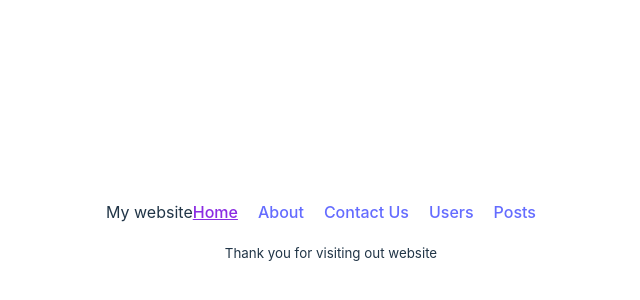
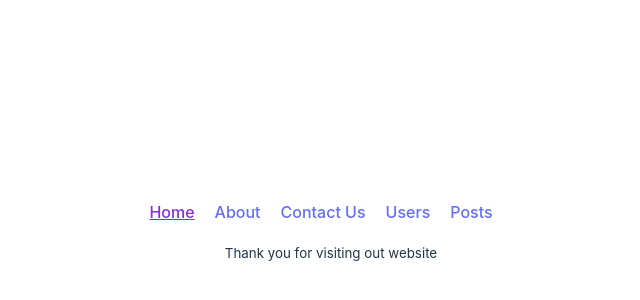
Before and after one commit to NLucky320/intro-to-router, a React (Vite) app: page / in a window 1280 px wide. Shown: the part 160-460 px from the top of the page, without its empty margins (309-949 px from the left). Built offline with nearby package versions, Linux system fonts and the light colour scheme.

Commit message:
use navigation added

```diff
--- a/src/components/Header/Header.jsx
+++ b/src/components/Header/Header.jsx
@@ -5,7 +5,7 @@ const Header = () => {
     return (
         <nav>
 
-<span>My website</span>
+
             <NavLink to='/'>Home</NavLink>
             <NavLink to="/about">About</NavLink>
             <NavLink to="/contact">Contact Us</NavLink>
```
